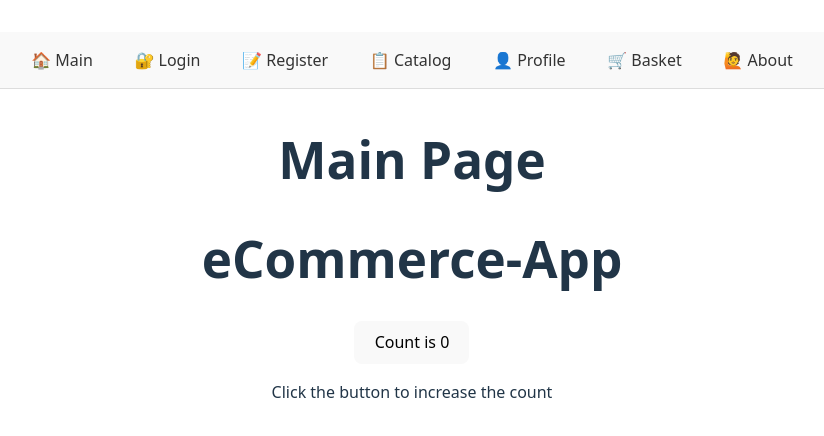
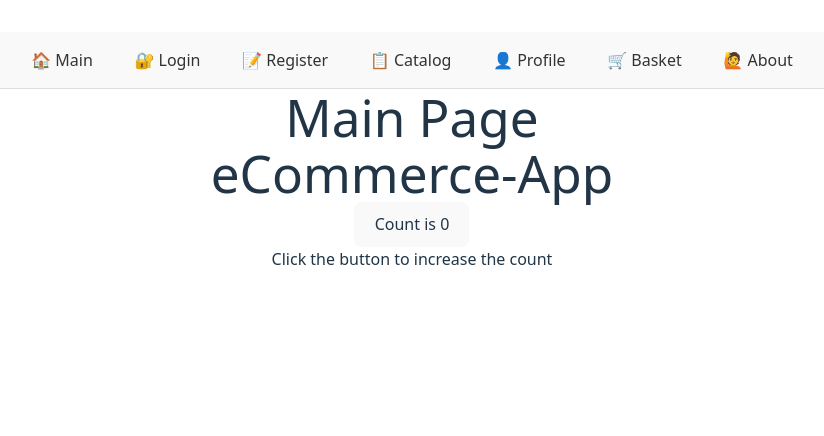
Before and after one commit to CodeBreakers-rs/eCommerce-App, a React (Vite) app: page / in a window 1280 px wide. Shown: the top 436 px of the page, without its empty margins (228-1052 px from the left). Built offline with nearby package versions, Linux system fonts and the light colour scheme.

Commit message:
chore: add Tailwind CSS

```diff
--- a/package.json
+++ b/package.json
@@ -13,9 +13,11 @@
     "prepare": "husky"
   },
   "dependencies": {
+    "@tailwindcss/vite": "^4.1.7",
     "react": "^19.1.0",
     "react-dom": "^19.1.0",
-    "react-router-dom": "^7.6.0"
+    "react-router-dom": "^7.6.0",
+    "tailwindcss": "^4.1.7"
   },
   "devDependencies": {
     "@eslint/js": "^9.25.0",
--- a/src/index.css
+++ b/src/index.css
@@ -1,3 +1,5 @@
+@import 'tailwindcss';
+
 :root {
   font-family: system-ui, Avenir, Helvetica, Arial, sans-serif;
   line-height: 1.5;
--- a/vite.config.ts
+++ b/vite.config.ts
@@ -1,9 +1,10 @@
 import { defineConfig } from 'vite'
 import react from '@vitejs/plugin-react'
 import { configDefaults } from 'vitest/config'
+import tailwindcss from '@tailwindcss/vite'
 
 export default defineConfig({
-  plugins: [react()],
+  plugins: [react(), tailwindcss()],
   test: {
     globals: true,
     environment: 'jsdom',
```
Also changed, not shown: 1 other file (tests, documents, lock files or other folders).
